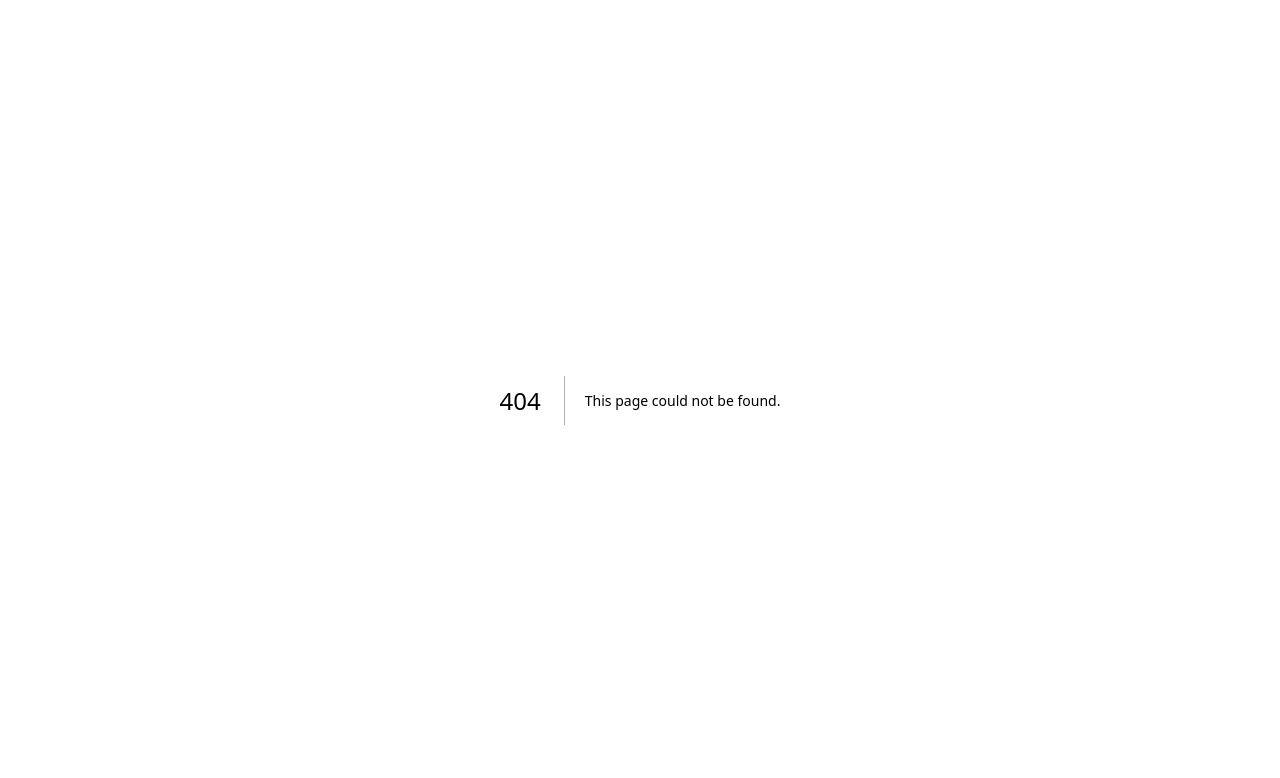
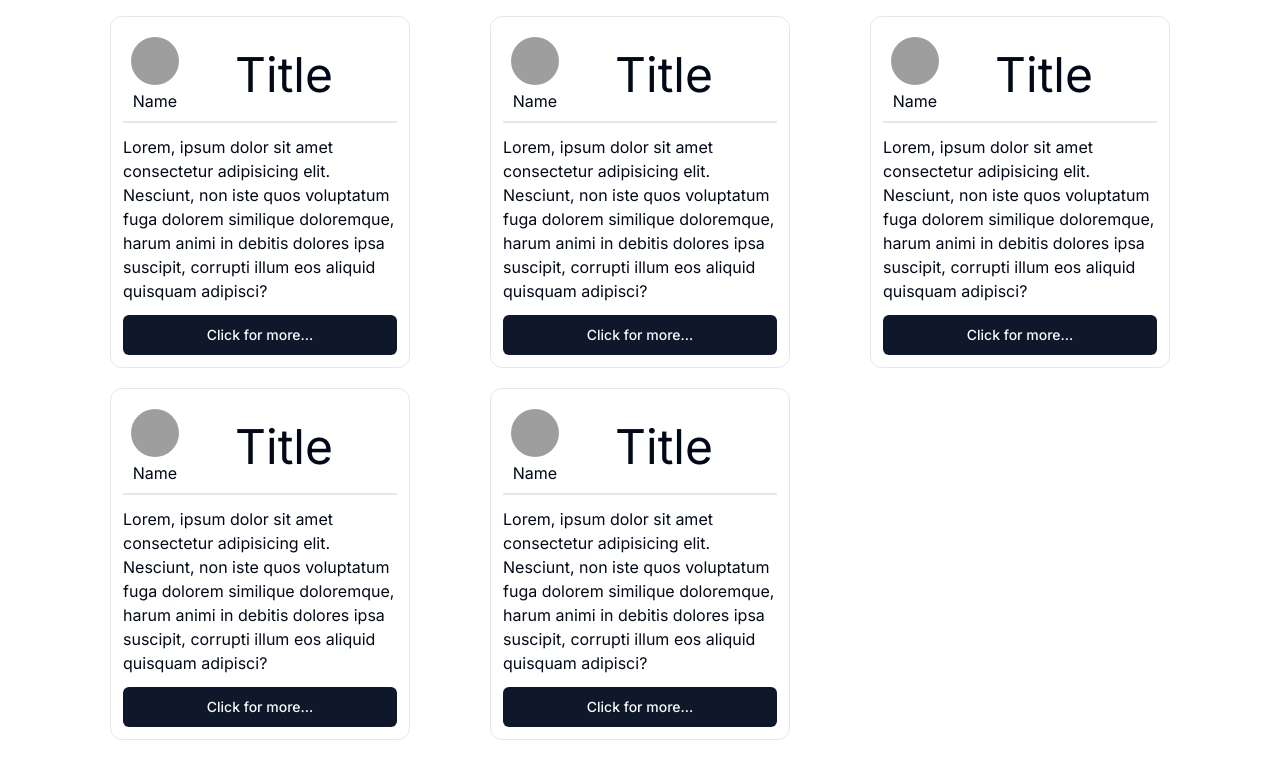
Before and after one commit to Code-Of-The-Future-Hackathon/code-of-the-future-2023-cryptonite-coders, a Next.js app: page /courses in a window 1280 px wide. Before the commit this address had no page. Shown: the top 778 px of the page. Built offline with nearby package versions, Linux system fonts and the light colour scheme; grey boxes are pictures that could not be loaded.

Commit message:
feat: Create pages for courses

```diff
--- /dev/null
+++ b/app/courses/[courseId]/page.tsx
@@ -0,0 +1,11 @@
+import { CourseChild } from '@/components/Courses/course-child'
+import React from 'react'
+
+export default function CourseChildPage() {
+  return (
+    <div className=' '>
+ <CourseChild/>
+    </div>
+
+  )
+}
--- /dev/null
+++ b/app/courses/page.tsx
@@ -0,0 +1,15 @@
+import { CourseParent } from "@/components/Courses/course-parent";
+import React from "react";
+
+export default function Courses() {
+    return (
+        <main className="flex justify-center items-center p-4">
+            <div className="grid grid-cols-1 grid-rows-auto grid-flow-row gap-x-20 gap-y-5 lg:grid-cols-3 sm:grid-cols-2">
+            {Array.from({ length: 5 }, (_, index) => (
+                <CourseParent />
+            ))}
+            </div>
+
+        </main>
+    );
+}
```
